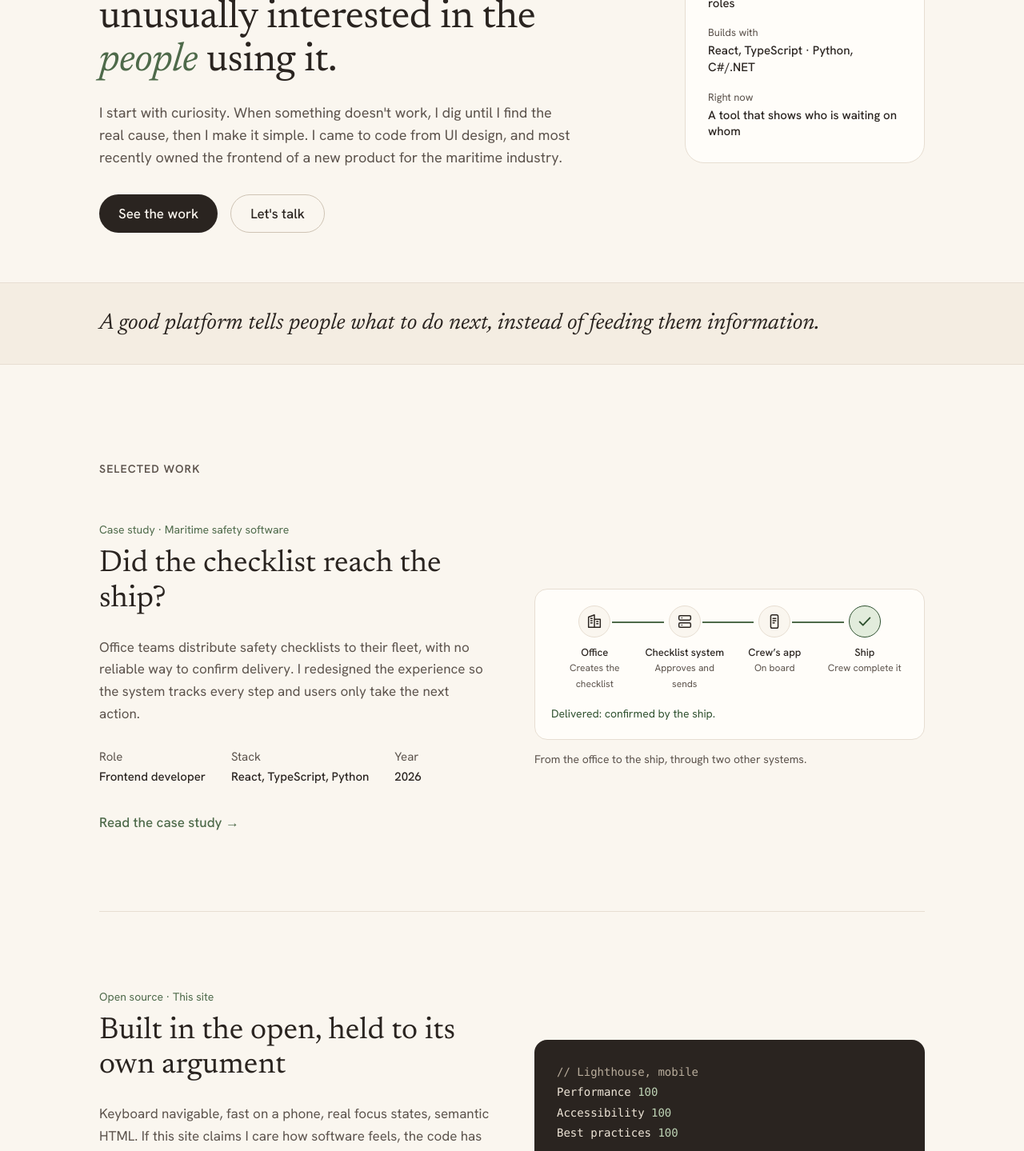
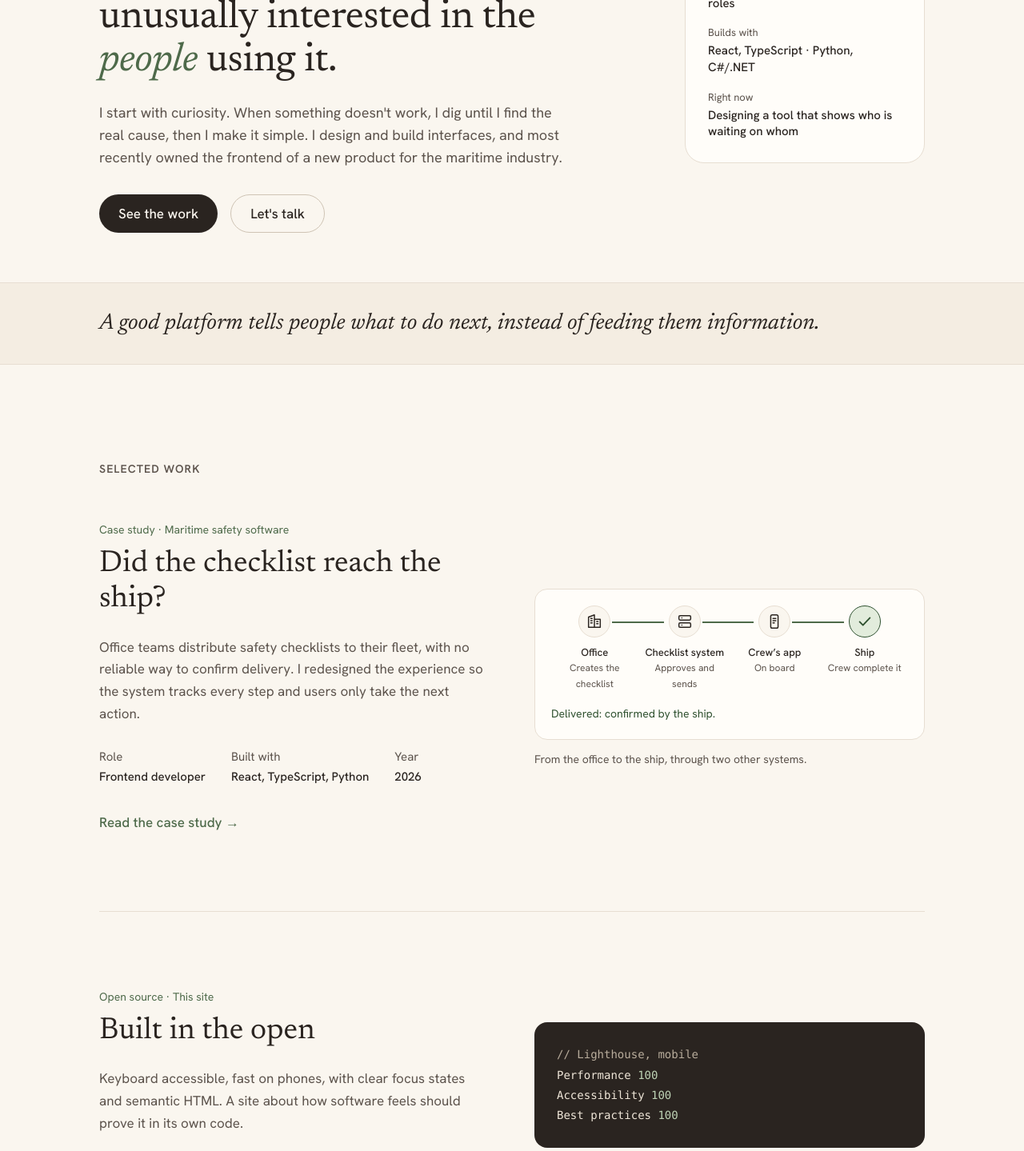
Before and after one commit to RitaHelwangi/portfolio, a React (Vite) app: page / in a window 1280 px wide. Shown: the part 340-1779 px from the top of the page at 80% size. Built offline with nearby package versions, Linux system fonts and the light colour scheme.

Commit message:
Polish wording on the home page and case study

```diff
--- a/src/content/site.ts
+++ b/src/content/site.ts
@@ -16,14 +16,14 @@ export const hero = {
   thesisEmphasis: 'people',
   thesisEnd: 'using it.',
   intro:
-    "I start with curiosity. When something doesn't work, I dig until I find the real cause, then I make it simple. I came to code from UI design, and most recently owned the frontend of a new product for the maritime industry.",
+    "I start with curiosity. When something doesn't work, I dig until I find the real cause, then I make it simple. I design and build interfaces, and most recently owned the frontend of a new product for the maritime industry.",
 }
 
 // The "At a glance" card next to the headline. Keep each value short.
 export const glance = [
   { label: 'Open to', value: 'Frontend, full-stack and product roles' },
   { label: 'Builds with', value: 'React, TypeScript · Python, C#/.NET' },
-  { label: 'Right now', value: 'A tool that shows who is waiting on whom' },
+  { label: 'Right now', value: 'Designing a tool that shows who is waiting on whom' },
 ]
 
 // Lighthouse scores for the "This site" card. Measure after launch at pagespeed.web.dev,
--- a/src/content/work.ts
+++ b/src/content/work.ts
@@ -18,7 +18,7 @@ export const projects: Project[] = [
       "Office teams distribute safety checklists to their fleet, with no reliable way to confirm delivery. I redesigned the experience so the system tracks every step and users only take the next action.",
     meta: [
       { label: 'Role', value: 'Frontend developer' },
-      { label: 'Stack', value: 'React, TypeScript, Python' },
+      { label: 'Built with', value: 'React, TypeScript, Python' },
       { label: 'Year', value: '2026' },
     ],
     href: '/work/operations-center',
@@ -27,9 +27,9 @@ export const projects: Project[] = [
   {
     slug: 'this-site',
     kind: 'Open source · This site',
-    title: 'Built in the open, held to its own argument',
+    title: 'Built in the open',
     summary:
-      'Keyboard navigable, fast on a phone, real focus states, semantic HTML. If this site claims I care how software feels, the code has to prove it. Read every line.',
+      'Keyboard accessible, fast on phones, with clear focus states and semantic HTML. A site about how software feels should prove it in its own code.',
     href: 'https://github.com/RitaHelwangi/portfolio',
     linkLabel: 'View the code on GitHub',
     external: true,
--- a/src/pages/CaseStudy.tsx
+++ b/src/pages/CaseStudy.tsx
@@ -96,7 +96,6 @@ export default function CaseStudy() {
           </h2>
           <div className="mt-6" />
           <WorkedOn />
-          <p className="mt-5 text-[14px] text-muted">Built with React and TypeScript, with Python on the backend.</p>
         </section>
       </article>
     </Layout>
```
